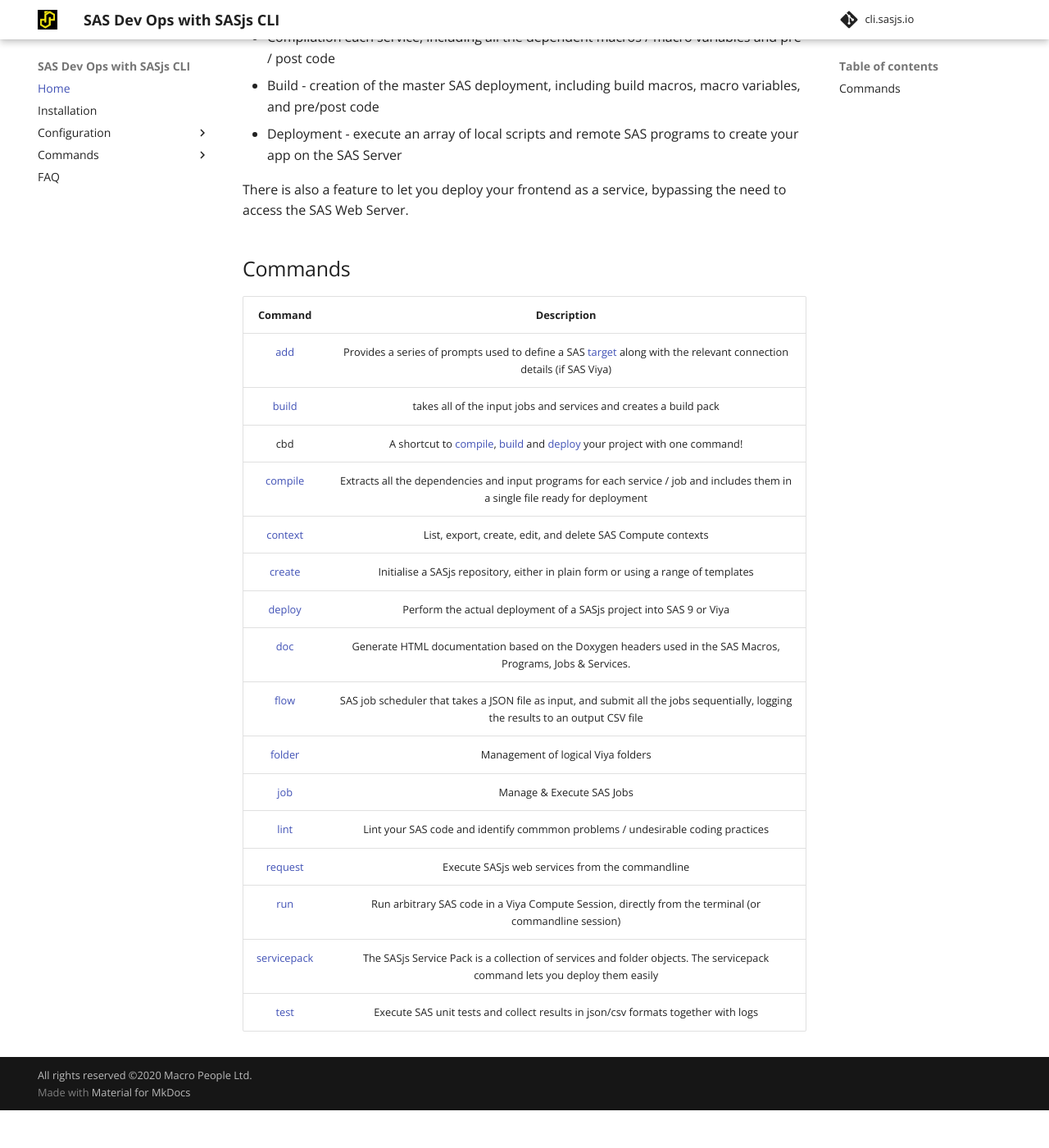
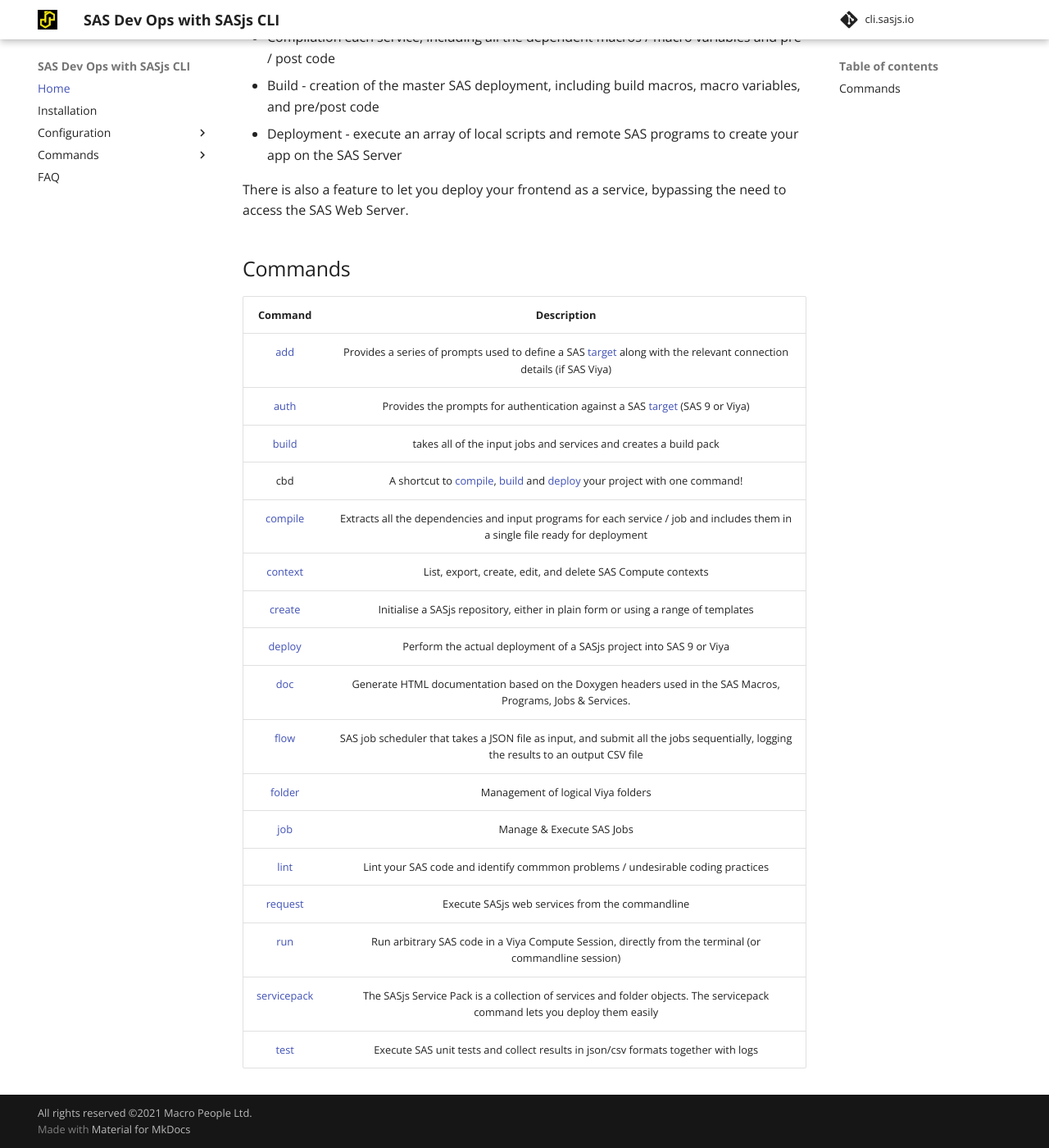
Before and after one commit to sasjs/cli.sasjs.io, an MkDocs documentation site: the page built from docs/index.md, in a window 1280 px wide and 1400 px high, scrolled down 289 px. Shown: the whole window at 82% size. Built offline with MkDocs 1.6.1 and Material for MkDocs 9.7.7, drawn with Linux system fonts in a browser that asks for light colours; before the commit the page ends 1643 px from its top, so only the background shows below that.

Commit message:
chore: automated commit

```diff
--- a/docs/index.md
+++ b/docs/index.md
@@ -16,6 +16,7 @@
 | Command | Description |
 | :---: |  :---:  |
 | [add](/add) | Provides a series of prompts used to define a SAS [target](https://sasjs.io/glossary#target) along with the relevant connection details (if SAS Viya) |
+| [auth](/auth) | Provides the prompts for authentication against a SAS [target](https://sasjs.io/glossary#target) (SAS 9 or Viya) |
 | [build](/build) | takes all of the input jobs and services and creates a build pack |
 | cbd | A shortcut to [compile](/compile), [build](/build) and [deploy](/deploy) your project with one command! |
 | [compile](/compile) | Extracts all the dependencies and input programs for each service / job and includes them in a single file ready for deployment |
--- a/mkdocs.yml
+++ b/mkdocs.yml
@@ -8,6 +8,7 @@
       - Git Hooks: githooks.md
   - Commands:
       - sasjs add: add.md
+      - sasjs auth: auth.md
       - sasjs build: build.md
       - sasjs compile: compile.md
       - sasjs context: context.md
@@ -63,6 +64,6 @@
       - icon: fontawesome/brands/linkedin
         link: https://linkedin.com/company/sasjs
         name: SASjs on LinkedIn
-copyright: All rights reserved &copy;2020 Macro People Ltd.
+copyright: All rights reserved &copy;2021 Macro People Ltd.
 
 google_analytics: ["UA-109713029-8", "sasjs.io"]
```
